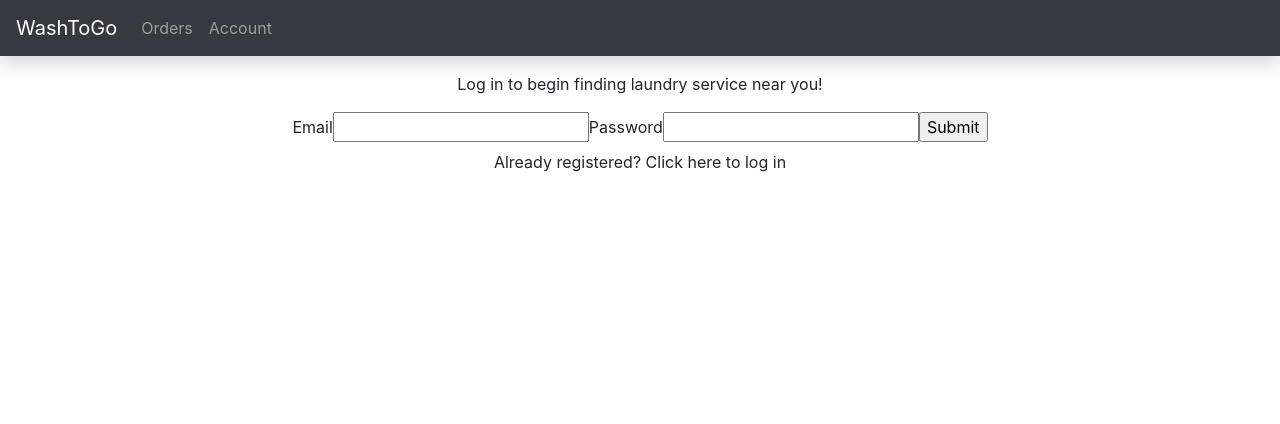
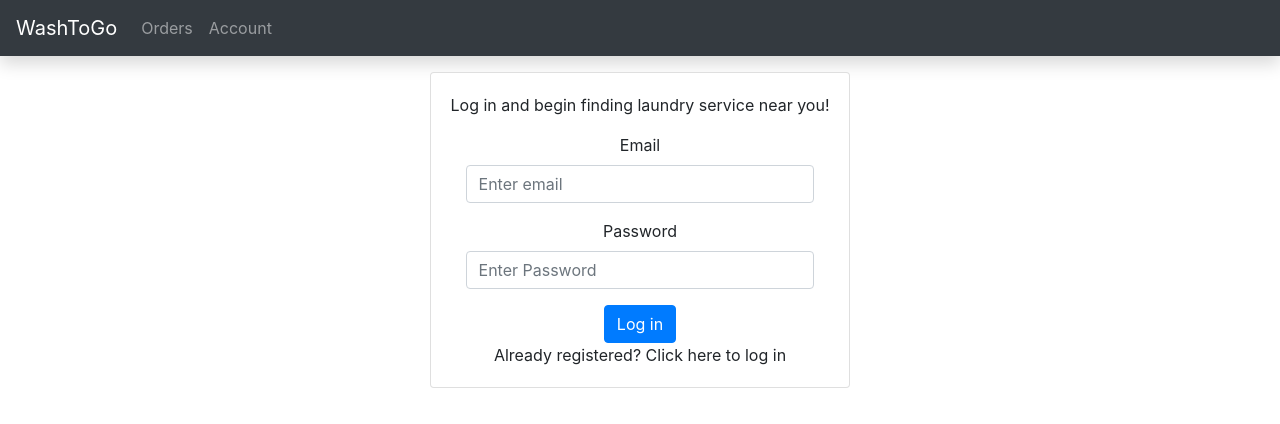
Before and after one commit to b-bista/wash-to-go, a React (Create React App) app in the folder client/: page / in a window 1280 px wide. Shown: the top 424 px of the page. Built offline with nearby package versions, Linux system fonts and the light colour scheme.

Commit message:
Updated login and sign up pages

```diff
--- a/client/src/pages/LandingPage/components/LoginForm.js
+++ b/client/src/pages/LandingPage/components/LoginForm.js
@@ -1,4 +1,5 @@
 import React from 'react';
+import { Form, Button, Col, Card, FormGroup, FormControl, ControlLabel } from "react-bootstrap";
 
 class LoginForm extends React.Component {
   state = {
@@ -21,39 +22,46 @@ class LoginForm extends React.Component {
   render() {
 
     return (
-      <div>
+      <Card>
+            <Card.Body>
+                <p>Log in and begin finding laundry service near you!</p>
 
-        <p>Log in to begin finding laundry service near you!</p>
-
-        <form>
-            <label>
-                Email
-                <input
-                type="text"
+                <Form>
+                        <Form.Group as={Col} controlId="formGridEmail">
+                        <Form.Label>Email</Form.Label>
+                        <Form.Control
+                            type="email"
+                            placeholder="Enter email"
                             name="email"
                             value={this.state.email}
                             onChange={this.handleChange}
                         />
-            </label>
-            <label>
-                Password
-                <input
+                        </Form.Group>
+
+                        <Form.Group as={Col} controlId="formGridPassword">
+                        <Form.Label>Password</Form.Label>
+                        <Form.Control
                             type="password"
+                            placeholder="Enter Password"
                             name="password"
                             value={this.state.password}
                             onChange={this.handleChange}
                         />
-            </label>
-            <input
+                        </Form.Group>
+
+                    <Button
+                    variant="primary"
                     type="submit"
-            value="Submit"
-            onClick={this.login}
-            />
-        </form>
+                    onClick={(e)=>{}}>
+                      Log in
+                    </Button>
+                </Form>
 
                 <a onClick={this.props.toggleUser}>Already registered? Click here to log in</a>
 
-      </div>
+            </Card.Body>
+
+        </Card>
 
     );
   }
--- a/client/src/pages/LandingPage/components/SignUpForm.js
+++ b/client/src/pages/LandingPage/components/SignUpForm.js
@@ -50,6 +50,7 @@ class SignUpForm extends React.Component {
                         <Form.Label>First Name</Form.Label>
                         <Form.Control
                             type="text"
+                            placeholder="John"
                             name="firstName"
                             value={this.state.firstName}
                             onChange={this.handleChange}
@@ -57,12 +58,12 @@ class SignUpForm extends React.Component {
                         </Form.Group>
 
                         <Form.Group as={Col} controlId="formGridLastName">
-                        <Form.Label>Password</Form.Label>
+                        <Form.Label>Last Name</Form.Label>
                         <Form.Control
                             type="text"
-                            placeholder="Password"
+                            placeholder="Smith"
                             name="password"
-                            value={this.state.password}
+                            value={this.state.lastName}
                             onChange={this.handleChange}
                         />
                         </Form.Group>
@@ -166,8 +167,11 @@ class SignUpForm extends React.Component {
                         </Form.Group>
                     </Form.Row>
 
-                    <Button variant="primary" type="submit">
-                        Sign Up
+                    <Button
+                    variant="primary"
+                    type="submit"
+                    onClick={(e)=>{}}>
+                      Sign Up
                     </Button>
                 </Form>
 
```
Lines whose indentation alone changed are shown as unchanged.
